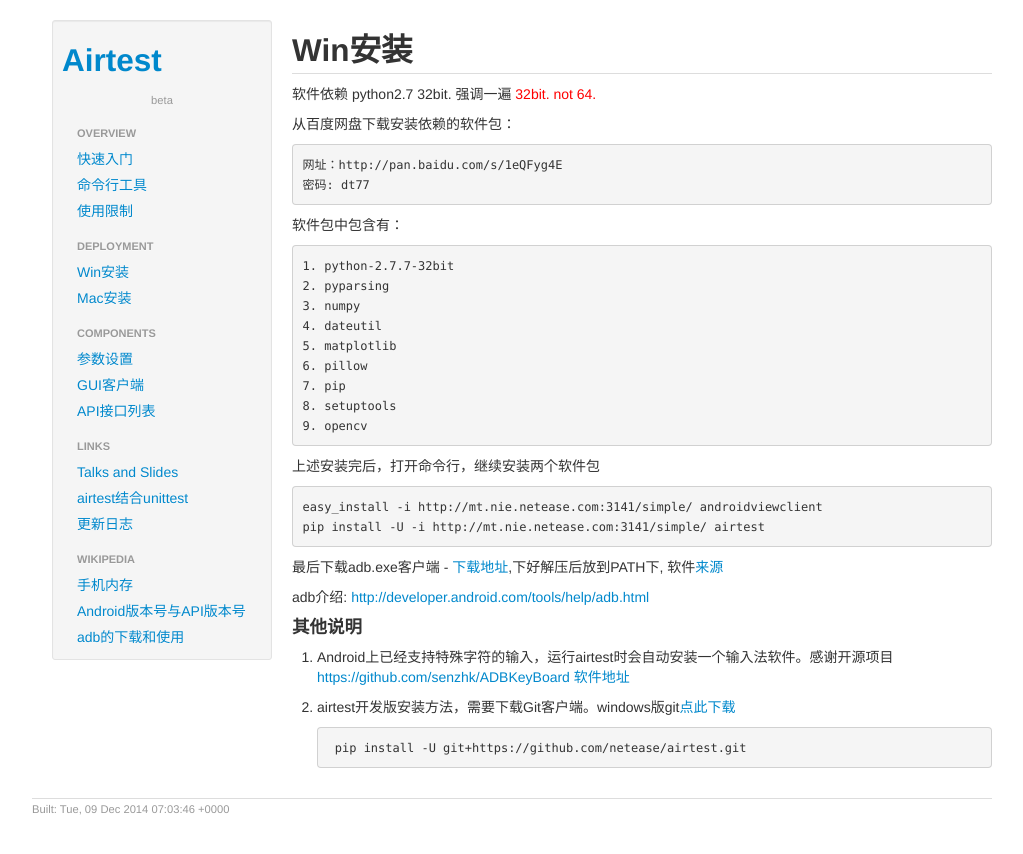
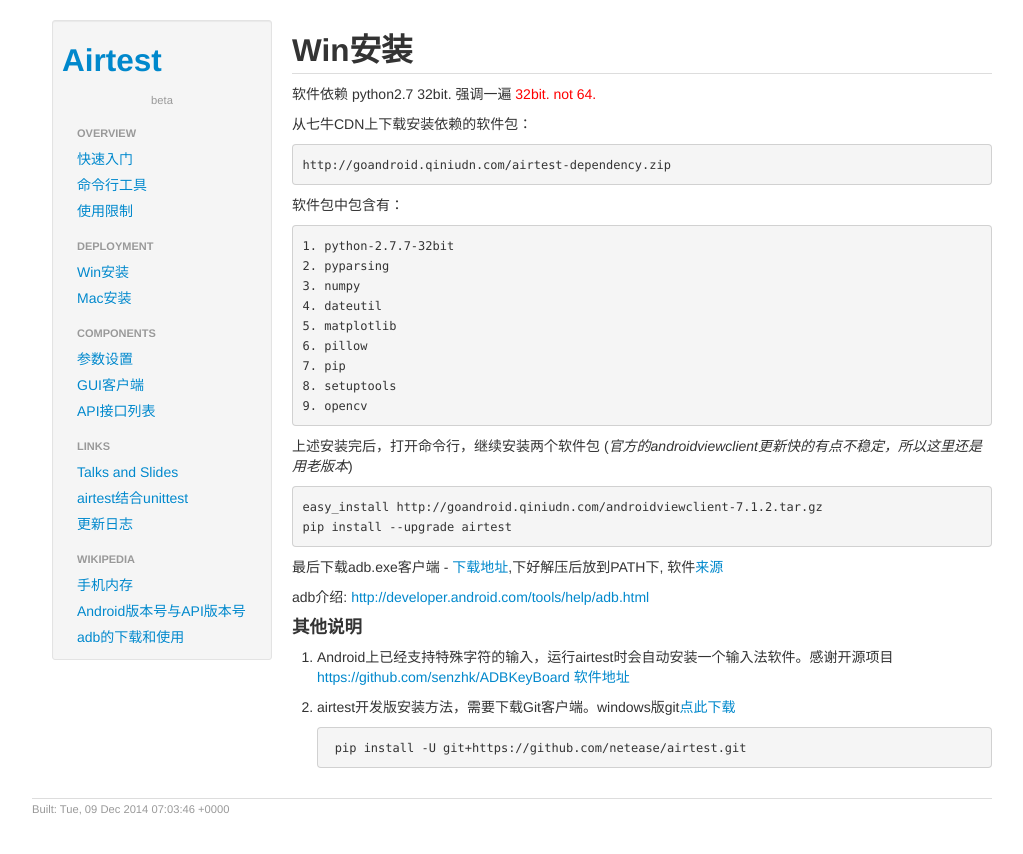
Before and after one commit to NetEase/airtest, a Jekyll site: the page built from _posts/2014-10-10-win-installing.md, in a window 1280 px wide. Shown: the top 854 px of the page, without its empty margins (118-1141 px from the left). Built offline with Jekyll 4.4.1, drawn with Linux system fonts in a browser that asks for light colours; comment, search, counter and statistics services are not loaded.

Commit message:
add qiniu download pack

```diff
--- a/_posts/2014-10-10-win-installing.md
+++ b/_posts/2014-10-10-win-installing.md
@@ -7,10 +7,9 @@
 
 软件依赖 python2.7 32bit. 强调一遍<a style="color:red"> 32bit. not 64.</a>
 
-从百度网盘下载安装依赖的软件包：
+从七牛CDN上下载安装依赖的软件包：
 
-    网址：http://pan.baidu.com/s/1eQFyg4E
-    密码: dt77
+    http://goandroid.qiniudn.com/airtest-dependency.zip
 
 软件包中包含有：
 
@@ -25,9 +24,10 @@
     9. opencv
 
 上述安装完后，打开命令行，继续安装两个软件包
+(*官方的androidviewclient更新快的有点不稳定，所以这里还是用老版本*)
 
-    easy_install -i http://mt.nie.netease.com:3141/simple/ androidviewclient
-    pip install -U -i http://mt.nie.netease.com:3141/simple/ airtest
+    easy_install http://goandroid.qiniudn.com/androidviewclient-7.1.2.tar.gz
+    pip install --upgrade airtest
 
 
 最后下载adb.exe客户端 - [下载地址](http://goandroid.qiniudn.com/adb.zip),下好解压后放到PATH下, 软件[来源](http://adbshell.com/download/download-adb-for-windows.html)
```
